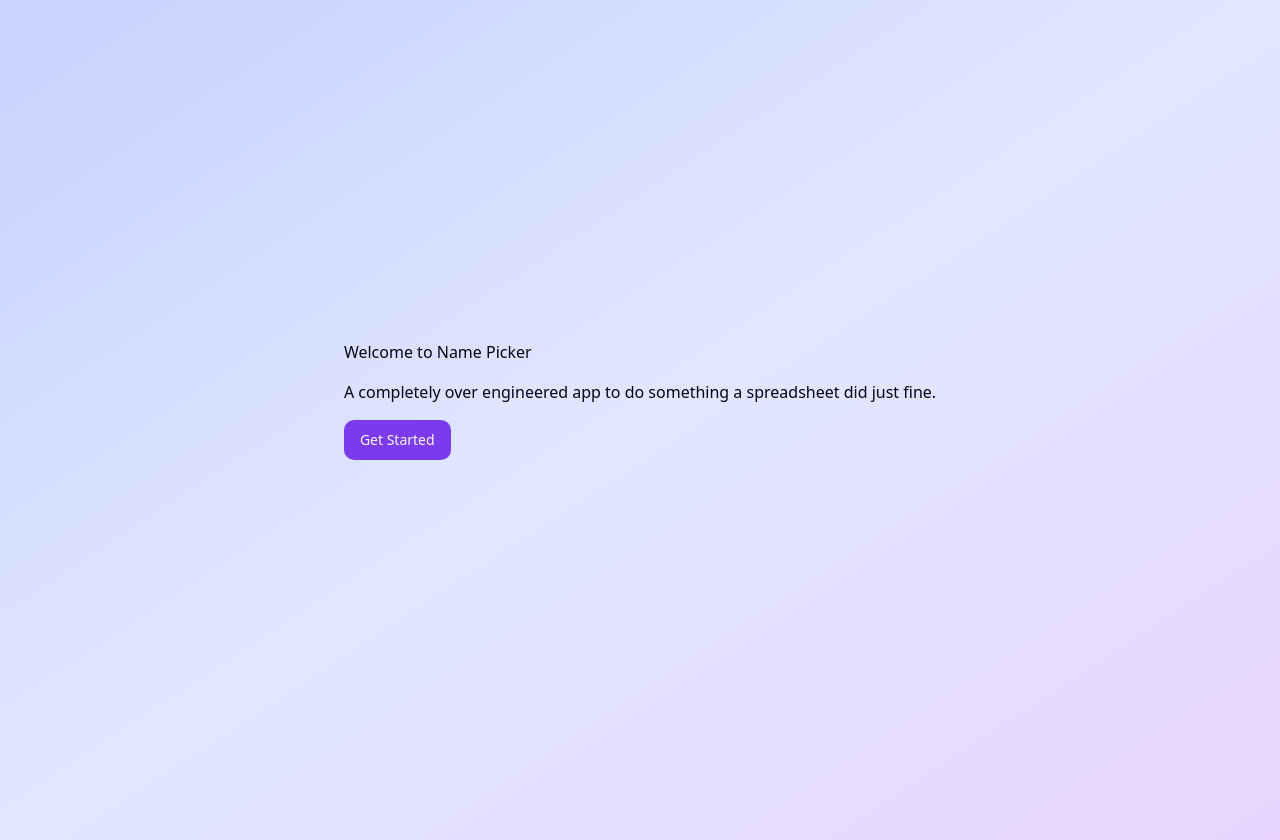
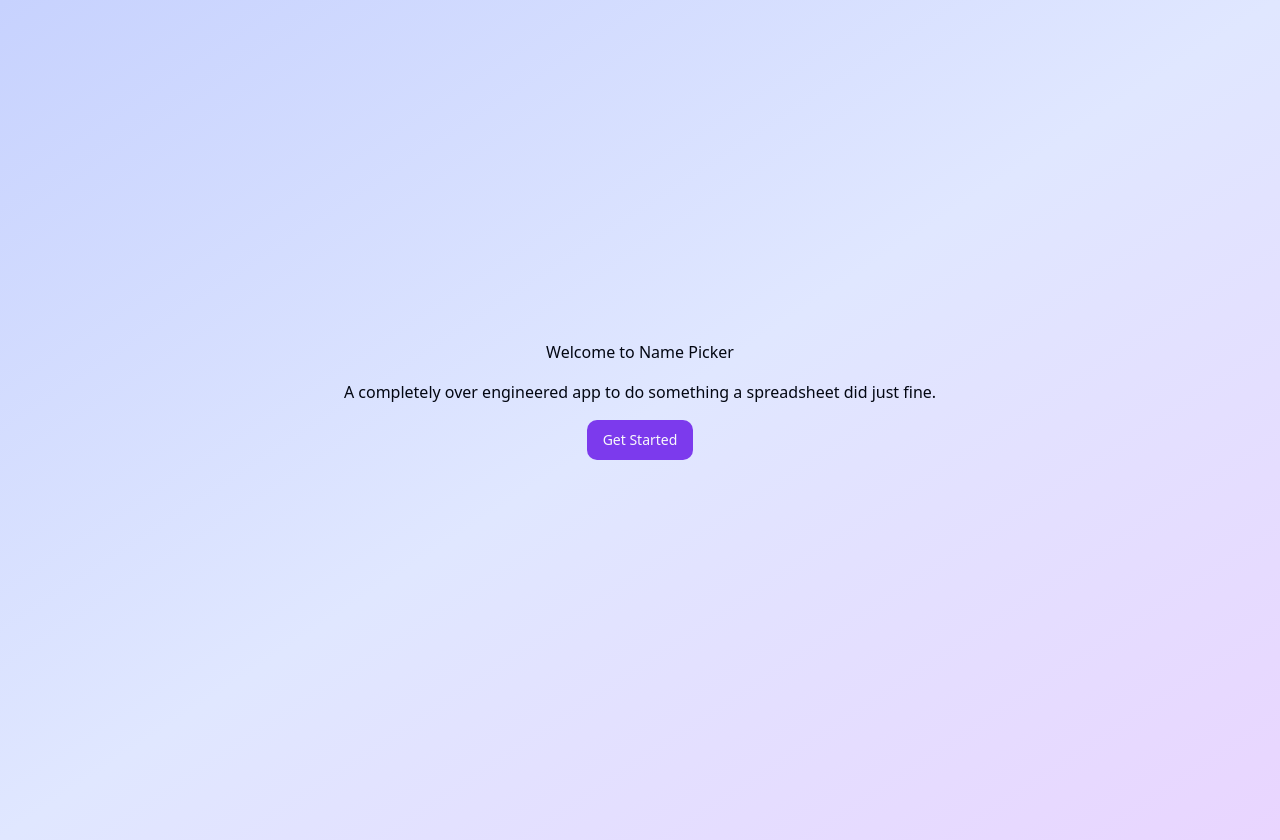
Before and after one commit to DerrykBoyd/name-picker, a SvelteKit app: page / in a window 1280 px wide. Built offline with nearby package versions, Linux system fonts and the light colour scheme.

Commit message:
Fix alignment on home page

```diff
--- a/src/routes/+page.svelte
+++ b/src/routes/+page.svelte
@@ -2,7 +2,7 @@
 	import { Button } from '$lib/components/ui/button';
 </script>
 
-<div class="grid h-full min-h-screen w-full place-content-center gap-4">
+<div class="grid h-full min-h-screen w-full place-content-center gap-4 p-8 text-center">
 	<h1>Welcome to Name Picker</h1>
 	<p>A completely over engineered app to do something a spreadsheet did just fine.</p>
 	<a href="/app"><Button class="w-fit">Get Started</Button></a>
```
